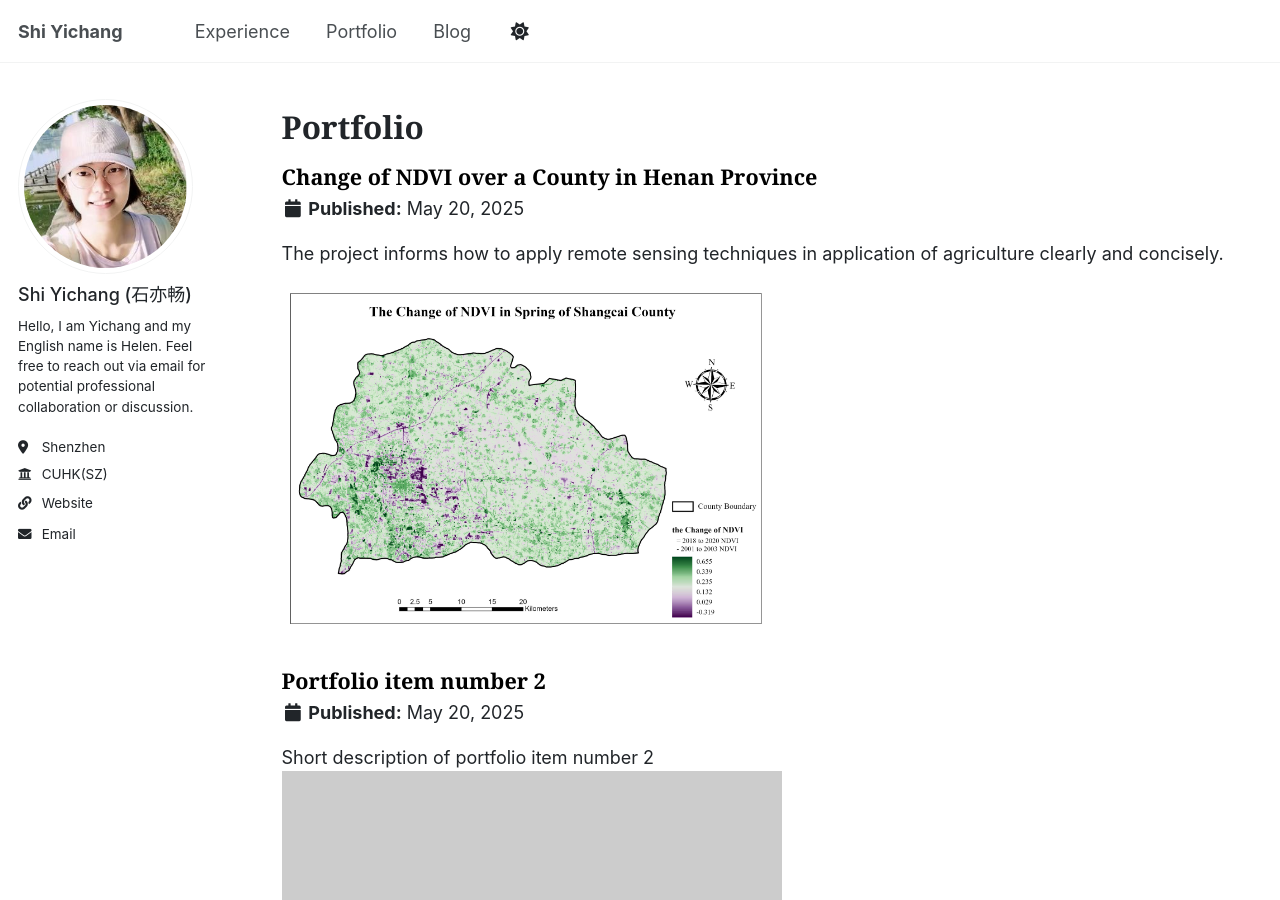
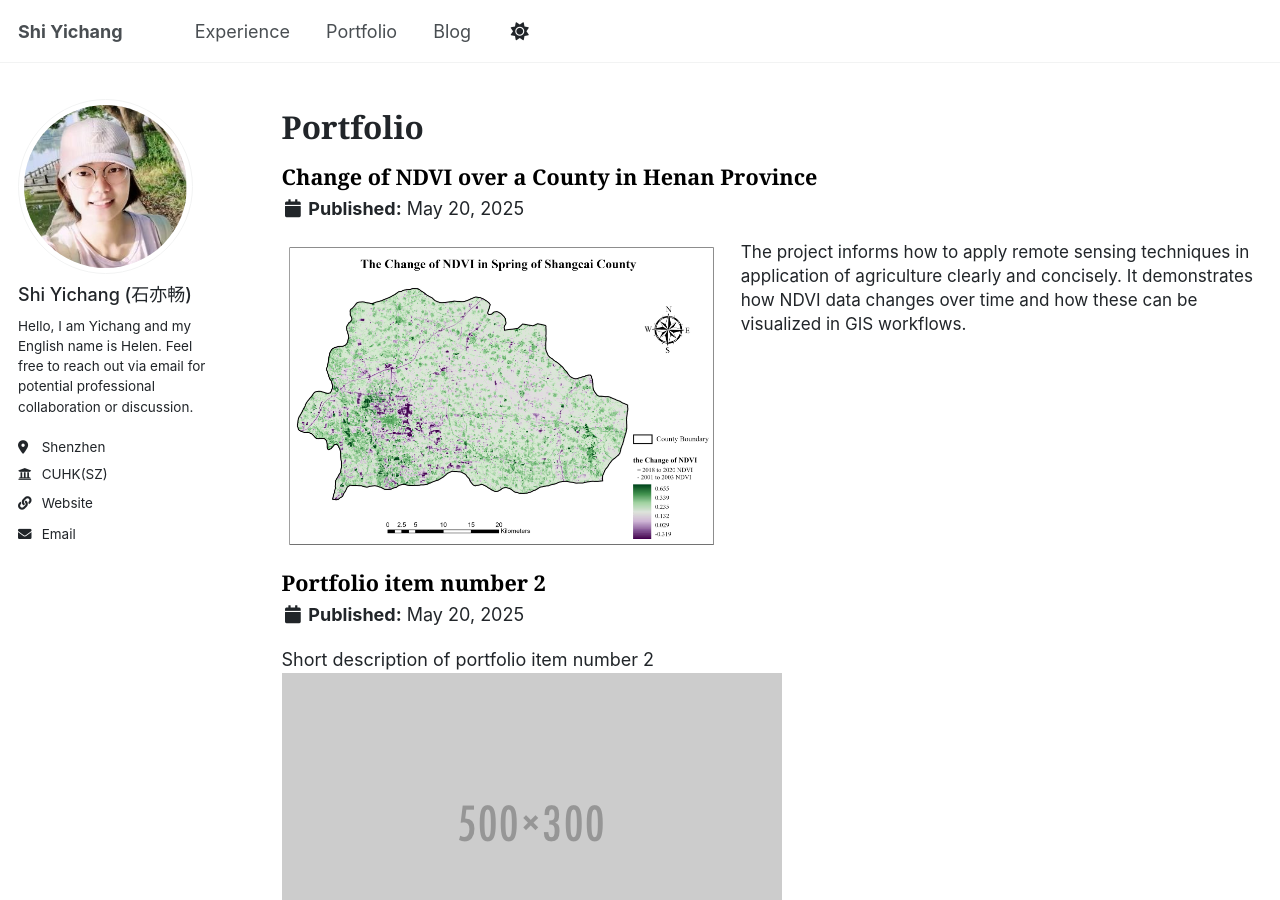
Before and after one commit to Helensyc/helensyc.github.io, a Jekyll site: the page built from _pages/portfolio.html, in a window 1280 px wide and 900 px high. Built offline with Jekyll 4.4.1, drawn with Linux system fonts in a browser that asks for light colours.

Commit message:
Update portfolio-1.md

```diff
--- a/_portfolio/portfolio-1.md
+++ b/_portfolio/portfolio-1.md
@@ -1,8 +1,12 @@
 ---
 title: "Change of NDVI over a County in Henan Province"
 excerpt: |
-  The project informs how to apply remote sensing techniques in application of agriculture clearly and concisely.<br/>
-  <img src="/images/agriculture1.png" style="width: 50%; display: inline-block; margin: 1rem 0;" />
+  <div style="display: flex; align-items: flex-start; gap: 1rem;">
+    <img src="/images/agriculture1.png" style="width: 45%; display: block; margin: 0;" />
+    <p style="margin: 0; font-size: 0.95rem; line-height: 1.4;">
+      The project informs how to apply remote sensing techniques in application of agriculture clearly and concisely. It demonstrates how NDVI data changes over time and how these can be visualized in GIS workflows.
+    </p>
+  </div>
 collection: portfolio
 ---
 
```
